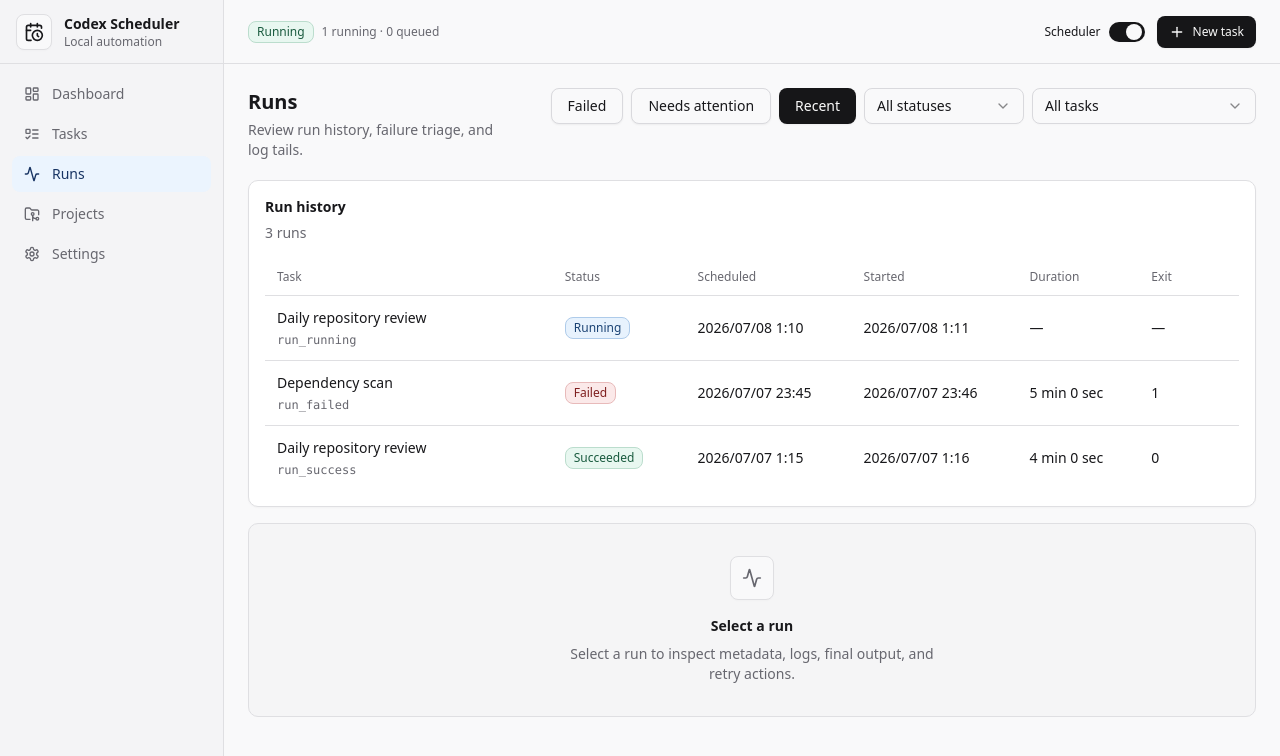
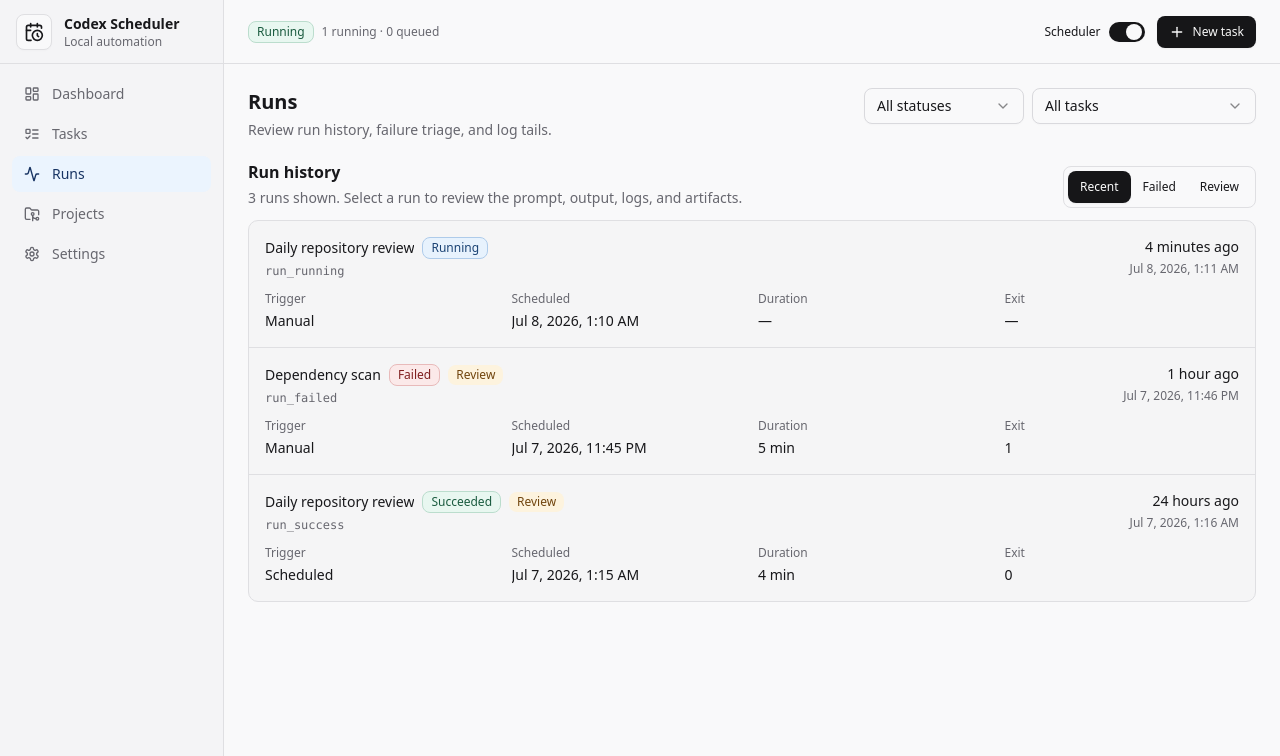
Before and after one commit to aki-0421/scheduler, a Next.js app in the folder apps/desktop/: page /runs in a window 1280 px wide. Shown: the top 756 px of the page. Built offline with nearby package versions, Linux system fonts and the light colour scheme.

Commit message:
feat: refine run history list

```diff
--- a/apps/desktop/app/runs/page.tsx
+++ b/apps/desktop/app/runs/page.tsx
@@ -10,12 +10,12 @@ import { PageHeader } from "@/components/page-header";
 import { RunDetail } from "@/components/run-detail";
 import { formatRunStatus, RunStatusBadge } from "@/components/status-badge";
 import {
-  Card,
-  CardContent,
-  CardDescription,
-  CardHeader,
-  CardTitle,
-} from "@/components/ui/card";
+  formatAbsoluteDateTime,
+  formatCount,
+  formatReadableEnum,
+  formatRelativeDateTime,
+  formatRunDuration,
+} from "@/components/task-run-display";
 import { Button } from "@/components/ui/button";
 import {
   Select,
@@ -24,19 +24,106 @@ import {
   SelectTrigger,
   SelectValue,
 } from "@/components/ui/select";
-import {
-  Table,
-  TableBody,
-  TableCell,
-  TableHead,
-  TableHeader,
-  TableRow,
-} from "@/components/ui/table";
-import { formatDateTime, formatDuration } from "@/lib/format";
 import { useRun, useRuns, useTasks } from "@/lib/queries";
-import { runStatuses, type RunStatus } from "@/lib/types";
+import { runStatuses, type RunDto, type RunStatus } from "@/lib/types";
+import { cn } from "@/lib/utils";
 
 type RunPreset = "recent" | "failed" | "needs_attention";
+
+function RunPresetButton({
+  value,
+  current,
+  onSelect,
+  children,
+}: {
+  value: RunPreset;
+  current: RunPreset;
+  onSelect: (value: RunPreset) => void;
+  children: string;
+}) {
+  return (
+    <Button
+      type="button"
+      size="sm"
+      variant={current === value ? "default" : "ghost"}
+      onClick={() => onSelect(value)}
+    >
+      {children}
+    </Button>
+  );
+}
+
+function RunRow({
+  run,
+  taskName,
+  isSelected,
+}: {
+  run: RunDto;
+  taskName: string;
+  isSelected: boolean;
+}) {
+  const startedAt = run.startedAt ?? run.queuedAt ?? run.scheduledFor;
+  const needsAttention =
+    ["failed", "timed_out", "interrupted"].includes(run.status) ||
+    (run.findingsCount ?? 0) > 0 ||
+    (run.createdScheduleCount ?? 0) > 0;
+
+  return (
+    <Link
+      href={`/runs?run=${run.id}`}
+      data-state={isSelected ? "selected" : undefined}
+      className="grid gap-3 border-b p-4 transition-colors duration-150 last:border-b-0 hover:bg-muted/50 data-[state=selected]:bg-accent data-[state=selected]:text-accent-foreground"
+    >
+      <div className="flex flex-col justify-between gap-3 sm:flex-row sm:items-start">
+        <div className="min-w-0">
+          <div className="flex flex-wrap items-center gap-2">
+            <p className="truncate text-sm font-medium">{taskName}</p>
+            <RunStatusBadge status={run.status} />
+            {needsAttention ? (
+              <span className="rounded-md bg-status-warning-muted px-2 py-0.5 text-xs font-medium text-status-warning-muted-foreground">
+                Review
+              </span>
+            ) : null}
+          </div>
+          <p className="mt-1 truncate font-mono text-xs text-muted-foreground">
+            {run.id}
+          </p>
+        </div>
+        <div className="text-left text-sm sm:text-right">
+          <p className="font-medium tabular-nums">
+            {formatRelativeDateTime(startedAt, "Not started")}
+          </p>
+          <p className="mt-1 text-xs text-muted-foreground tabular-nums">
+            {formatAbsoluteDateTime(startedAt, "Not started")}
+          </p>
+        </div>
+      </div>
+
+      <dl className="grid gap-3 text-sm sm:grid-cols-2 lg:grid-cols-4">
+        <div className="min-w-0">
+          <dt className="text-xs text-muted-foreground">Trigger</dt>
+          <dd className="mt-1 truncate font-medium">
+            {formatReadableEnum(run.triggerType)}
+          </dd>
+        </div>
+        <div className="min-w-0">
+          <dt className="text-xs text-muted-foreground">Scheduled</dt>
+          <dd className="mt-1 truncate tabular-nums">
+            {formatAbsoluteDateTime(run.scheduledFor)}
+          </dd>
+        </div>
+        <div className="min-w-0">
+          <dt className="text-xs text-muted-foreground">Duration</dt>
+          <dd className="mt-1 font-medium tabular-nums">{formatRunDuration(run)}</dd>
+        </div>
+        <div className="min-w-0">
+          <dt className="text-xs text-muted-foreground">Exit</dt>
+          <dd className="mt-1 font-medium tabular-nums">{run.exitCode ?? "—"}</dd>
+        </div>
+      </dl>
+    </Link>
+  );
+}
 
 function RunsPageContent() {
   const searchParams = useSearchParams();
@@ -88,27 +175,6 @@ function RunsPageContent() {
         description="Review run history, failure triage, and log tails."
         actions={
           <>
-            <Button
-              type="button"
-              variant={preset === "failed" ? "default" : "outline"}
-              onClick={() => applyPreset("failed")}
-            >
-              Failed
-            </Button>
-            <Button
-              type="button"
-              variant={preset === "needs_attention" ? "default" : "outline"}
-              onClick={() => applyPreset("needs_attention")}
-            >
-              Needs attention
-            </Button>
-            <Button
-              type="button"
-              variant={preset === "recent" ? "default" : "outline"}
-              onClick={() => applyPreset("recent")}
-            >
-              Recent
-            </Button>
             <Select
               value={statusFilter}
               onValueChange={(value) => {
@@ -145,59 +211,53 @@ function RunsPageContent() {
         }
       />
 
-      <div className="grid gap-4 2xl:grid-cols-[minmax(0,1.1fr)_minmax(420px,0.9fr)]">
-        <Card>
-          <CardHeader>
-            <CardTitle>Run history</CardTitle>
-            <CardDescription>
-              {displayedRunList.length.toLocaleString("ja-JP")} runs
-            </CardDescription>
-          </CardHeader>
-          <CardContent>
+      <div
+        className={cn(
+          "grid gap-4",
+          selectedRunId
+            ? "xl:grid-cols-[minmax(0,0.95fr)_minmax(380px,0.8fr)]"
+            : undefined,
+        )}
+      >
+        <section className="grid min-w-0 gap-3">
+          <div className="flex flex-col justify-between gap-3 md:flex-row md:items-end">
+            <div>
+              <h2 className="text-base font-semibold text-balance">Run history</h2>
+              <p className="mt-1 text-sm text-muted-foreground">
+                {formatCount(displayedRunList.length)}{" "}
+                {displayedRunList.length === 1 ? "run" : "runs"} shown. Select a
+                run to review the prompt, output, logs, and artifacts.
+              </p>
+            </div>
+            <div className="flex w-full flex-wrap gap-2 md:w-auto md:justify-end">
+              <div className="flex rounded-md border bg-background p-1">
+                <RunPresetButton value="recent" current={preset} onSelect={applyPreset}>
+                  Recent
+                </RunPresetButton>
+                <RunPresetButton value="failed" current={preset} onSelect={applyPreset}>
+                  Failed
+                </RunPresetButton>
+                <RunPresetButton
+                  value="needs_attention"
+                  current={preset}
+                  onSelect={applyPreset}
+                >
+                  Review
+                </RunPresetButton>
+              </div>
+            </div>
+          </div>
+
+          <div className="overflow-hidden rounded-lg border bg-surface/70">
             {displayedRunList.length ? (
-              <Table className="min-w-[880px] table-fixed">
-                <TableHeader>
-                  <TableRow>
-                    <TableHead className="w-[260px]">Task</TableHead>
-                    <TableHead className="w-[120px]">Status</TableHead>
-                    <TableHead className="w-[150px]">Scheduled</TableHead>
-                    <TableHead className="w-[150px]">Started</TableHead>
-                    <TableHead className="w-[110px]">Duration</TableHead>
-                    <TableHead className="w-[90px]">Exit</TableHead>
-                  </TableRow>
-                </TableHeader>
-                <TableBody>
-                  {displayedRunList.map((run) => (
-                    <TableRow
-                      key={run.id}
-                      data-state={selectedRunId === run.id ? "selected" : undefined}
-                    >
-                      <TableCell className="w-[260px]">
-                        <Link
-                          href={`/runs?run=${run.id}`}
-                          className="line-clamp-2 font-medium hover:underline"
-                        >
-                          {taskById.get(run.taskId)?.name ?? run.taskId}
-                        </Link>
-                        <p className="mt-1 font-mono text-xs text-muted-foreground">
-                          {run.id}
-                        </p>
-                      </TableCell>
-                      <TableCell className="w-[120px]">
-                        <RunStatusBadge status={run.status} />
-                      </TableCell>
-                      <TableCell className="w-[150px] tabular-nums">
-                        {formatDateTime(run.scheduledFor)}
-                      </TableCell>
-                      <TableCell className="w-[150px] tabular-nums">
-                        {formatDateTime(run.startedAt)}
-                      </TableCell>
-                      <TableCell className="w-[110px]">{formatDuration(run)}</TableCell>
-                      <TableCell className="w-[90px]">{run.exitCode ?? "—"}</TableCell>
-                    </TableRow>
-                  ))}
-                </TableBody>
-              </Table>
+              displayedRunList.map((run) => (
+                <RunRow
+                  key={run.id}
+                  run={run}
+                  taskName={taskById.get(run.taskId)?.name ?? run.taskId}
+                  isSelected={selectedRunId === run.id}
+                />
+              ))
             ) : (
               <EmptyState
                 icon={Activity}
@@ -207,8 +267,8 @@ function RunsPageContent() {
               />
             )}
             {/* TODO: Add mark reviewed/archive actions when the DB schema supports triage state. */}
-          </CardContent>
-        </Card>
+          </div>
+        </section>
 
         {selectedRunId ? (
           selectedRun.data ? (
@@ -217,20 +277,11 @@ function RunsPageContent() {
               task={taskById.get(selectedRun.data.taskId)}
             />
           ) : (
-            <Card>
-              <CardHeader>
-                <CardTitle>Run detail</CardTitle>
-                <CardDescription>Loading the selected run.</CardDescription>
-              </CardHeader>
-            </Card>
+            <div className="rounded-lg border bg-surface/70 p-4 text-sm text-muted-foreground">
+              Loading the selected run.
+            </div>
           )
-        ) : (
-          <EmptyState
-            icon={Activity}
-            title="Select a run"
-            description="Select a run to inspect metadata, logs, final output, and retry actions."
-          />
-        )}
+        ) : null}
       </div>
     </div>
   );
```
